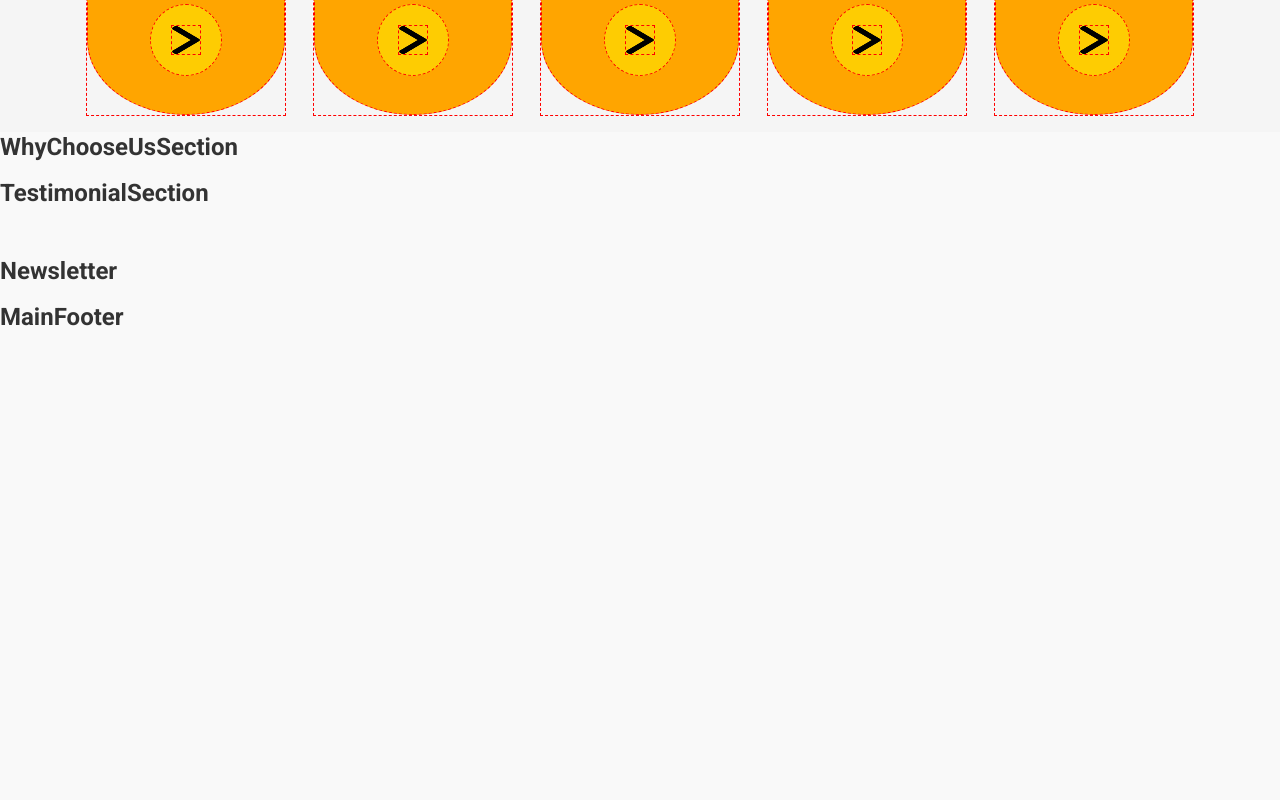
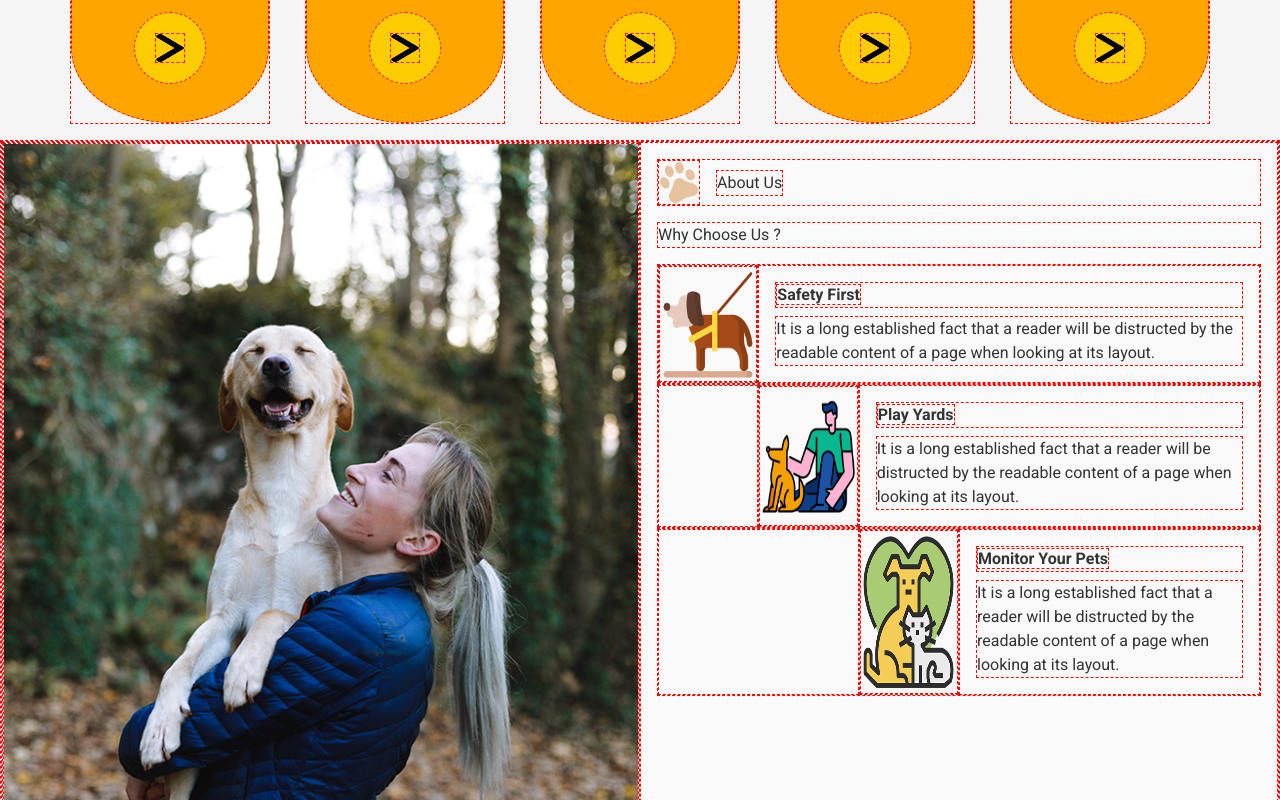
Before and after one commit to B0G0N1/proj-html-vuejs, a Vue app: page / in a window 1280 px wide. Shown: the part 1540-2340 px from the top of the page. Before the commit the page ends 1888 px from the top, so only its background shows below. Built offline with nearby package versions, Linux system fonts and the light colour scheme.

Commit message:
[FEAT] Create WhyChooseUsSection

```diff
--- a/src/components/WhyChooseUsSection.vue
+++ b/src/components/WhyChooseUsSection.vue
@@ -5,11 +5,69 @@ export default {
 </script>
 
 <template>
-    <div>
-        <h2>WhyChooseUsSection</h2>
+    <div id="WhyChooseUsSection">
+            <div class="row">
+                <div class="col-6">
+                    <img src="../assets/img/why.png" alt="why" class="why">
+                </div>
+                <div class="col-6 p-3">
+                    <div class="d-flex align-items-center gap-3">
+                        <img src="/dog-icon.png" alt="dog-icon">
+                        <span>About Us</span>
+                    </div>
+                    <p class="my-3">Why Choose Us ?</p>
+                    <!-- ROWWWWWWWWWWWWWWWWW -->
+                    <div class="row">
+                        <div class="col-2 d-flex">
+                            <img src="../assets/img/w-3.png" alt="w-3" class="icon">
+                        </div>
+                        <div class="col-10 p-3">
+                            <p class="mb-2"><strong>Safety First</strong></p>
+                            <p>It is a long established fact that a reader will be distructed by the readable content of a
+                                page when looking at its layout.</p>
+                        </div>
+                    </div>
+                    <!-- ROWWWWWWWWWWWWWWWWW -->
+                    <div class="row">
+                        <div class="col-2"></div>
+                        <div class="col-2 d-flex">
+                            <img src="../assets/img/w-2.png" alt="w-3" class="icon">
+                        </div>
+                        <div class="col-8 p-3">
+                            <p class="mb-2"><strong>Play Yards</strong></p>
+                            <p>It is a long established fact that a reader will be distructed by the readable content of a
+                                page when looking at its layout.</p>
+                        </div>
+                    </div>
+                    <!-- ROWWWWWWWWWWWWWWWWW -->
+                    <div class="row">
+                        <div class="col-4"></div>
+                        <div class="col-2 d-flex">
+                            <img src="../assets/img/w-1.png" alt="w-3" class="icon">
+                        </div>
+                        <div class="col-6 p-3">
+                            <p class="mb-2"><strong>Monitor Your Pets</strong></p>
+                            <p>It is a long established fact that a reader will be distructed by the readable content of a
+                                page when looking at its layout.</p>
+                        </div>
+                    </div>
+                </div>
+            </div>
     </div>
 </template>
 
 <style lang="scss" scoped>
+    #WhyChooseUsSection {
+        .why {
+            width: 100%;
+        }
 
+        .icon {
+            width: 100%;
+        }
+    }
+
+    * {
+        border: 1px dashed red;
+    }
 </style>
--- a/src/styles/_framework.scss
+++ b/src/styles/_framework.scss
@@ -56,8 +56,6 @@ em {
 	width: 100%;
 	margin-right: auto;
 	margin-left: auto;
-	padding-right: 1rem;
-	padding-left: 1rem;
 
 	@media (min-width: 576px) {
 		max-width: 540px;
@@ -79,76 +77,117 @@ em {
 .row {
 	display: flex;
 	flex-wrap: wrap;
-	margin-right: -0.5rem;
-	margin-left: -0.5rem;
 }
 
 .col {
+	flex-grow: 1;
 	flex-basis: 0;
-	flex-grow: 1;
 	max-width: 100%;
-	padding-right: 0.5rem;
-	padding-left: 0.5rem;
 }
 
 .col-1 {
-	flex: 0 0 8.33333%;
-	max-width: 8.33333%;
+	max-width: calc((100% / 12) * 1);
+	flex-basis: calc((100% / 12) * 1);
 }
 
 .col-2 {
-	flex: 0 0 16.66667%;
-	max-width: 16.66667%;
+	max-width: calc((100% / 12) * 2);
+	flex-basis: calc((100% / 12) * 2);
 }
 
 .col-3 {
-	flex: 0 0 25%;
-	max-width: 25%;
+	max-width: calc((100% / 12) * 3);
+	flex-basis: calc((100% / 12) * 3);
 }
 
 .col-4 {
-	flex: 0 0 33.33333%;
-	max-width: 33.33333%;
+	max-width: calc((100% / 12) * 4);
+	flex-basis: calc((100% / 12) * 4);
 }
 
 .col-5 {
-	flex: 0 0 41.66667%;
-	max-width: 41.66667%;
+	max-width: calc((100% / 12) * 5);
+	flex-basis: calc((100% / 12) * 5);
 }
 
 .col-6 {
-	flex: 0 0 50%;
-	max-width: 50%;
+	max-width: calc((100% / 12) * 6);
+	flex-basis: calc((100% / 12) * 6);
 }
 
 .col-7 {
-	flex: 0 0 58.33333%;
-	max-width: 58.33333%;
+	max-width: calc((100% / 12) * 7);
+	flex-basis: calc((100% / 12) * 7);
 }
 
 .col-8 {
-	flex: 0 0 66.66667%;
-	max-width: 66.66667%;
+	max-width: calc((100% / 12) * 8);
+	flex-basis: calc((100% / 12) * 8);
 }
 
 .col-9 {
-	flex: 0 0 75%;
-	max-width: 75%;
+	max-width: calc((100% / 12) * 9);
+	flex-basis: calc((100% / 12) * 9);
 }
 
 .col-10 {
-	flex: 0 0 83.33333%;
-	max-width: 83.33333%;
+	max-width: calc((100% / 12) * 10);
+	flex-basis: calc((100% / 12) * 10);
 }
 
 .col-11 {
-	flex: 0 0 91.66667%;
-	max-width: 91.66667%;
+	max-width: calc((100% / 12) * 11);
+	flex-basis: calc((100% / 12) * 11);
 }
 
 .col-12 {
-	flex: 0 0 100%;
-	max-width: 100%;
+	max-width: calc((100% / 12) * 12);
+	flex-basis: calc((100% / 12) * 12);
+}
+
+/* Offsets */
+.offset-1 {
+	margin-left: calc((100% / 12) * 1);
+}
+
+.offset-2 {
+	margin-left: calc((100% / 12) * 2);
+}
+
+.offset-3 {
+	margin-left: calc((100% / 12) * 3);
+}
+
+.offset-4 {
+	margin-left: calc((100% / 12) * 4);
+}
+
+.offset-5 {
+	margin-left: calc((100% / 12) * 5);
+}
+
+.offset-6 {
+	margin-left: calc((100% / 12) * 6);
+}
+
+.offset-7 {
+	margin-left: calc((100% / 12) * 7);
+}
+
+.offset-8 {
+	margin-left: calc((100% / 12) * 8);
+}
+
+.offset-9 {
+	margin-left: calc((100% / 12) * 9);
+}
+
+.offset-10 {
+	margin-left: calc((100% / 12) * 10);
+}
+
+.offset-11 {
+	margin-left: calc((100% / 12) * 11);
 }
 
 // ===========================
@@ -156,6 +195,12 @@ em {
 // ===========================
 .d-flex {
 	display: flex;
+}
+
+.d-flex-center {
+	display: flex;
+    justify-content: center;
+    align-items: center;
 }
 
 // Flex Direction Utilities
```
Also changed, not shown: 1 other file (tests, documents, lock files or other folders).
